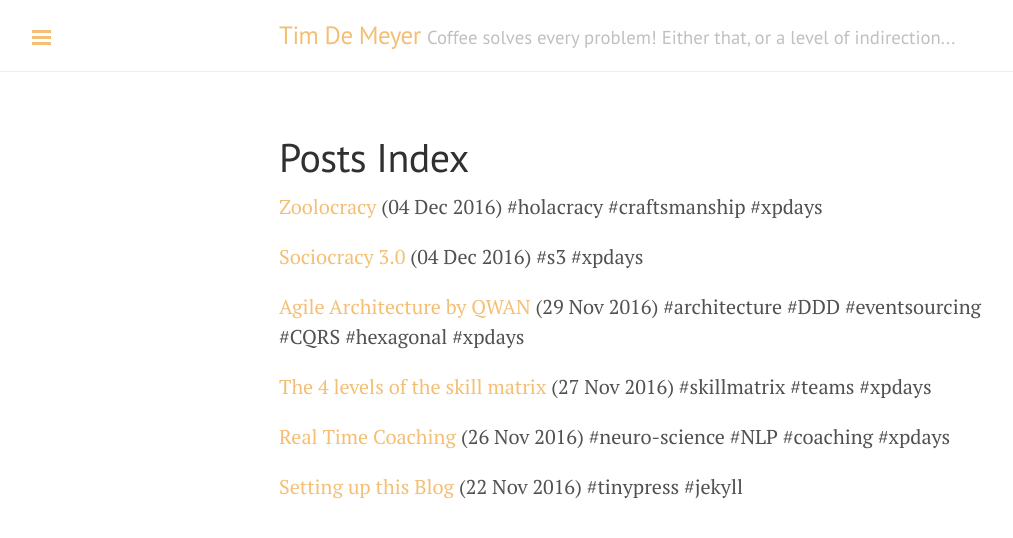
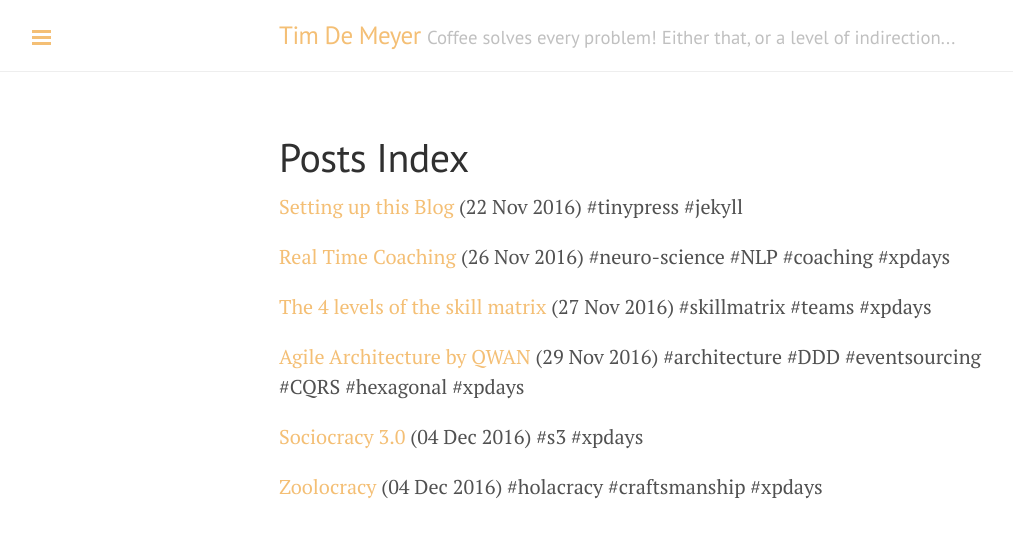
Before and after one commit to TimDM1980/TimDM1980.github.io, a Jekyll site: the page built from posts-index.md, in a window 1280 px wide. Shown: the top 538 px of the page, without its empty margins (1-1014 px from the left). Built offline with Jekyll 4.4.1, drawn with Linux system fonts in a browser that asks for light colours.

Commit message:
posts-index

```diff
--- a/posts-index.md
+++ b/posts-index.md
@@ -4,7 +4,7 @@
 ---
 
 <div class="posts">
-    {% for post in site.posts | sort: 'date', 'last' %}
+    {% for post in site.posts reversed %}
         <div class="index-post">
         <a href="{{ post.url }}">{{ post.title }}</a>
         ({{ post.date | date_to_string }})
```
